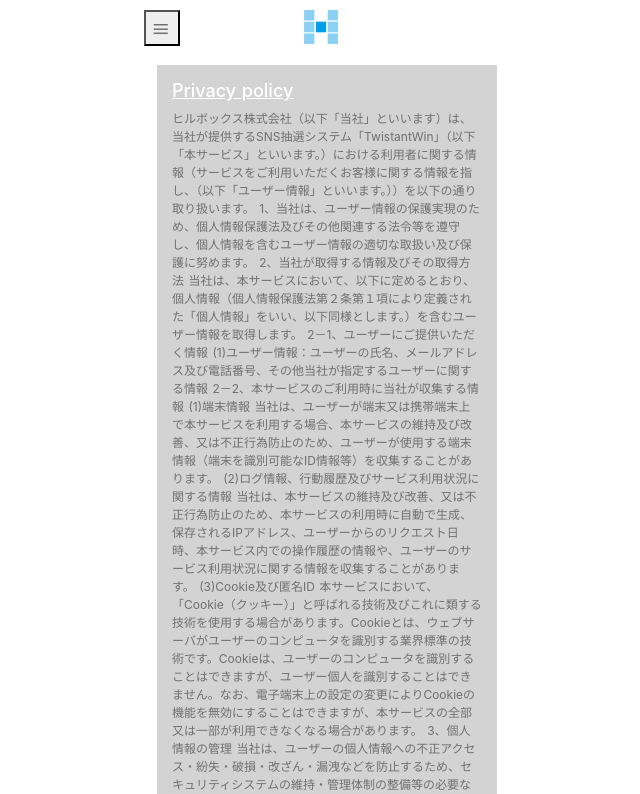
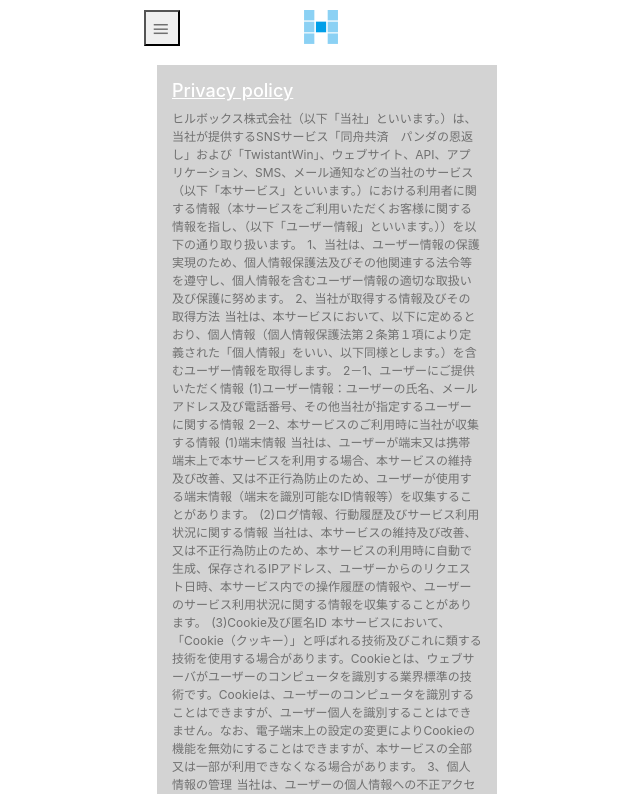
Before and after one commit to hitoshiNi/hillbox, a Nuxt app: page /privacy in a window 1280 px wide. Shown: the top 794 px of the page, without its empty margins (313-953 px from the left). Built offline with nearby package versions, Linux system fonts and the light colour scheme.

Commit message:
plivacy policy revised

```diff
--- a/pages/privacy.vue
+++ b/pages/privacy.vue
@@ -22,7 +22,7 @@
       <div class="content">
        <section class="detail_privacy">
          <h1>Privacy policy</h1>
-         <p>ヒルボックス株式会社（以下「当社」といいます）は、当社が提供するSNS抽選システム「TwistantWin」（以下「本サービス」といいます。）における利用者に関する情報（サービスをご利用いただくお客様に関する情報を指し、（以下「ユーザー情報」といいます。））を以下の通り取り扱います。
+         <p>ヒルボックス株式会社（以下「当社」といいます。）は、当社が提供するSNSサービス「同舟共済　パンダの恩返し」および「TwistantWin」、ウェブサイト、API、アプリケーション、SMS、メール通知などの当社のサービス（以下「本サービス」といいます。）における利用者に関する情報（本サービスをご利用いただくお客様に関する情報を指し、（以下「ユーザー情報」といいます。））を以下の通り取り扱います。
 
 1、当社は、ユーザー情報の保護実現のため、個人情報保護法及びその他関連する法令等を遵守し、個人情報を含むユーザー情報の適切な取扱い及び保護に努めます。
 
```
